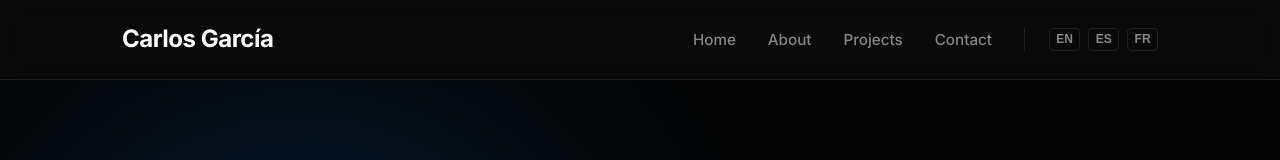
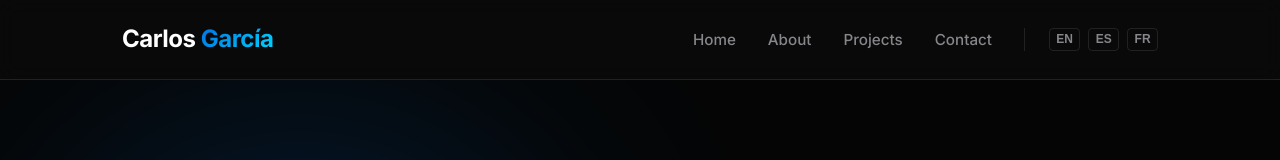
Before and after one commit to cfgarciaq/personal-website, a React (Vite) app: page / in a window 1280 px wide. Shown: the top 160 px of the page. Built offline with nearby package versions, Linux system fonts and the light colour scheme.

Commit message:
style(navbar):apply gradient text effect to logo

```diff
--- a/src/components/layout/Navbar/Navbar.css
+++ b/src/components/layout/Navbar/Navbar.css
@@ -31,7 +31,10 @@
 }
 
 .nav-logo-accent {
-  color: var(--accent-color);
+  background: var(--accent-gradient);
+  -webkit-background-clip: text;
+  background-clip: text;
+  color: transparent;
 }
 
 /* Desktop Menu */
```
